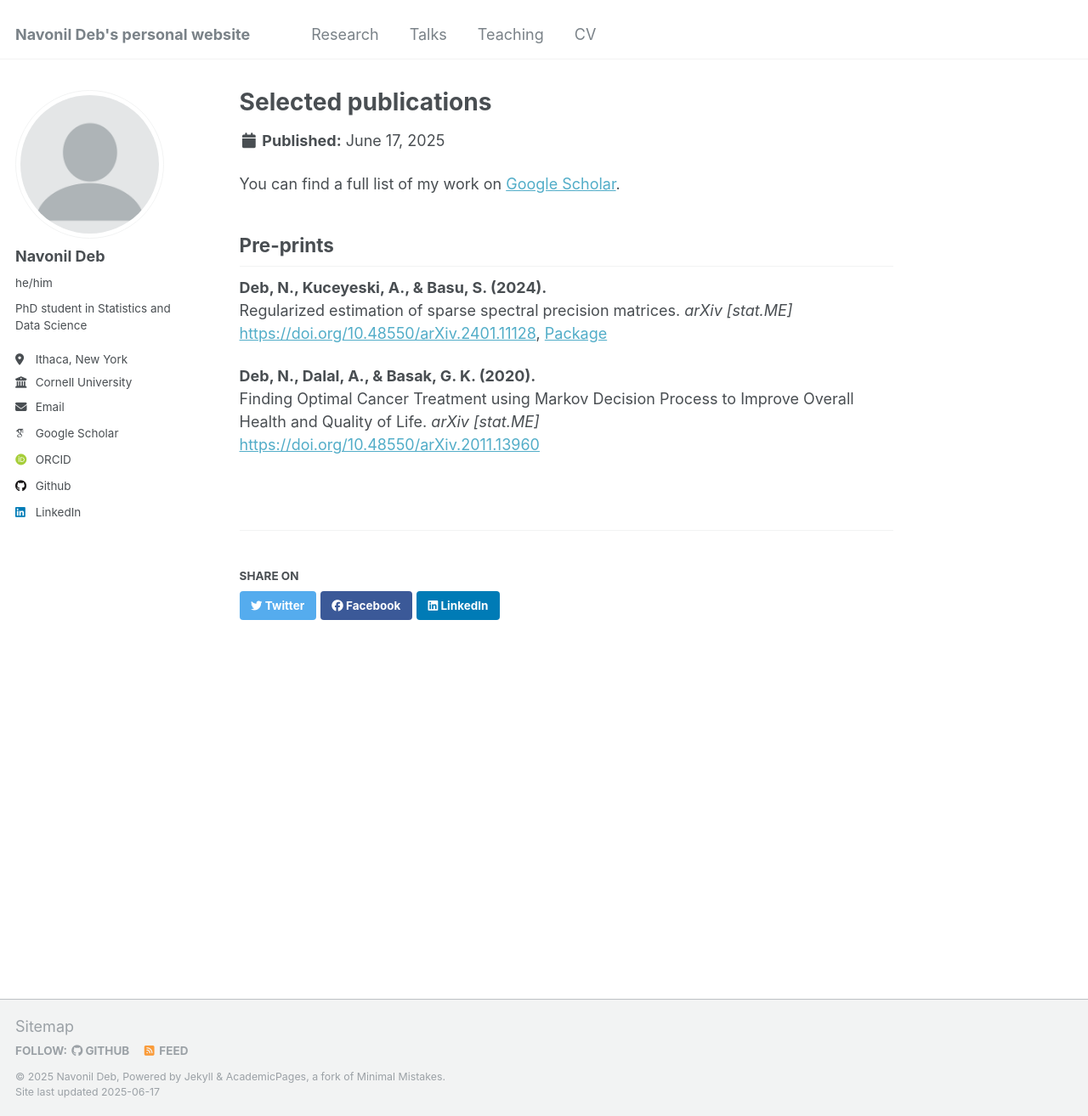
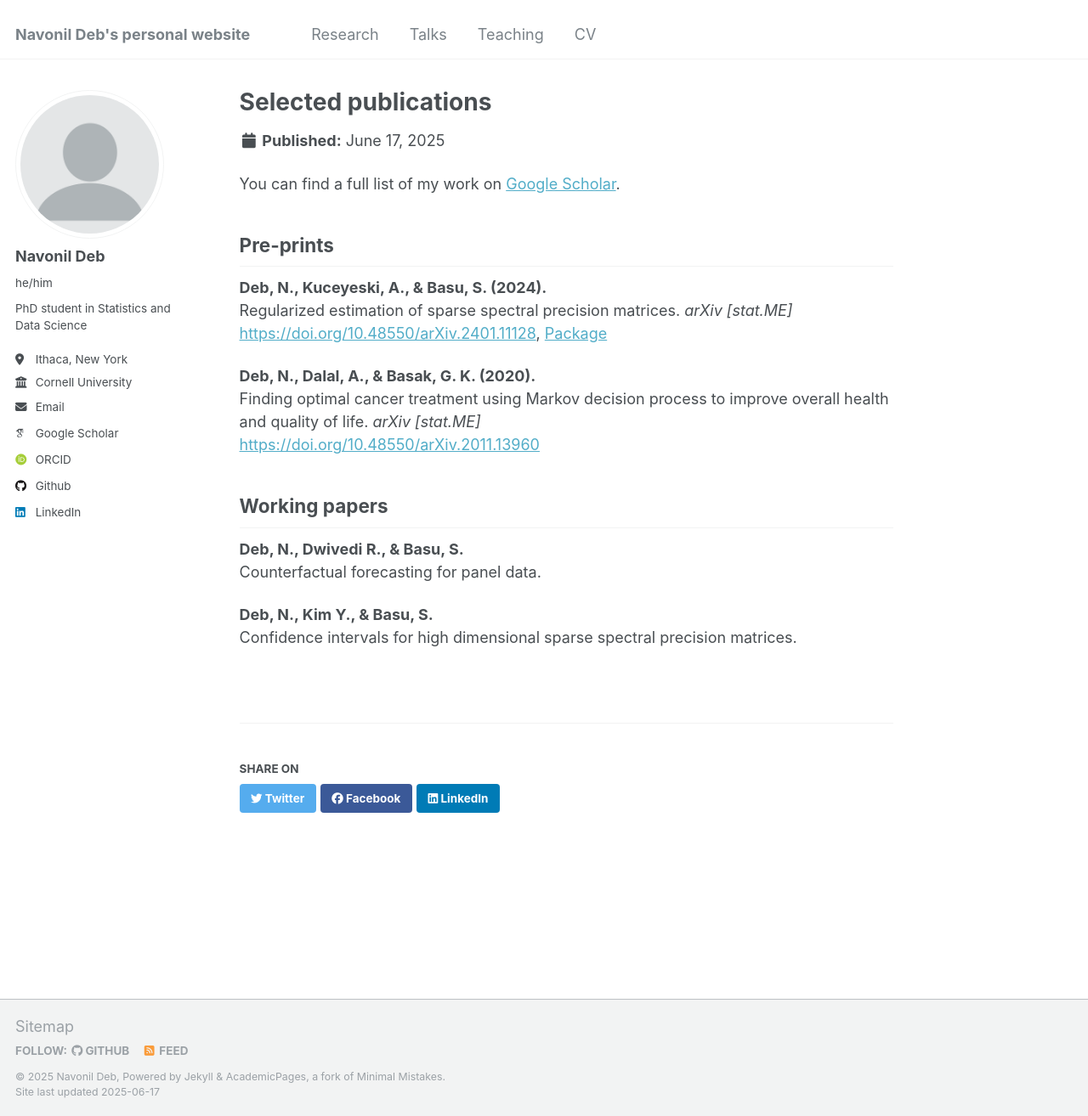
Before and after one commit to navonildeb/navonildeb.github.io, a Jekyll site: the page built from _publications/publications.md, in a window 1280 px wide and 1314 px high. Shown: the whole window at 85% size. Built offline with Jekyll 4.4.1, drawn with Linux system fonts in a browser that asks for light colours; some web fonts are replaced.

Commit message:
Update publications.md

```diff
--- a/_publications/publications.md
+++ b/_publications/publications.md
@@ -16,6 +16,15 @@ Regularized estimation of sparse spectral precision matrices.
 
 
 **Deb, N., Dalal, A., & Basak, G. K. (2020).**
-Finding Optimal Cancer Treatment using Markov Decision Process to Improve Overall Health and Quality of Life.
+Finding optimal cancer treatment using Markov decision process to improve overall health and quality of life.
 *arXiv [stat.ME]*
 [https://doi.org/10.48550/arXiv.2011.13960](https://doi.org/10.48550/arXiv.2011.13960)
+
+
+## Working papers
+
+**Deb, N., Dwivedi R., & Basu, S.**
+Counterfactual forecasting for panel data.
+
+**Deb, N., Kim Y., & Basu, S.**
+Confidence intervals for high dimensional sparse spectral precision matrices.
```
